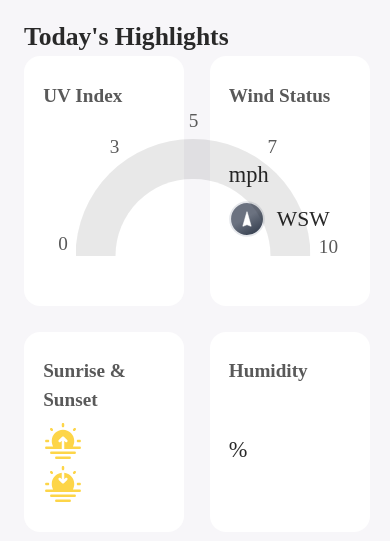
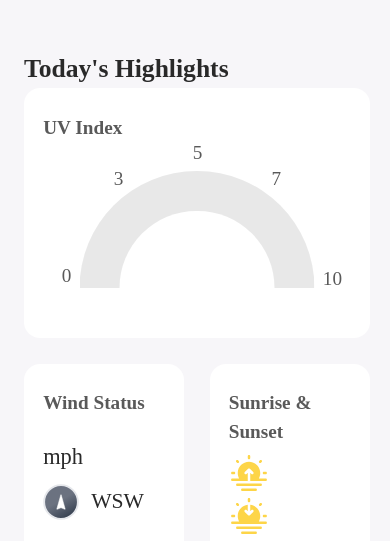
Before and after one commit to DustUnderBag/Weather-App, a website built with webpack: page src/template.html in a window 390 px wide. Shown: the part 438-979 px from the top of the page. Built offline with nearby package versions, Linux system fonts and the light colour scheme; no server answers; a web font is replaced by a local one.

Commit message:
Revert to: Divide css styles into multiple stylesheets

```diff
--- a/src/index.js
+++ b/src/index.js
@@ -1,5 +1,7 @@
 import "./reset.css";
 import "./style.css";
+import "./uv.css";
+import "./loading-overlay.css";
 
 import { fetchWeather, tempUnit, updateTempUnit } from "./fetcher";
 import { displayData } from "./page";
--- /dev/null
+++ b/src/loading-overlay.css
@@ -0,0 +1,18 @@
+#loading-overlay {
+  width: 100%;
+  height: 100%;
+  position: absolute;
+
+  background-image: url(img/loading-screen.svg);
+  background-size: 20%;
+  background-position: 50% 30vh;
+  background-repeat: no-repeat;
+}
+
+/*Mobile size*/
+@media only screen and (max-width: 650px) {
+  #loading-overlay {
+    background-size: 75%;
+    background-position: 50% 25vh;
+  }
+}
--- a/src/style.css
+++ b/src/style.css
@@ -1,17 +1,3 @@
-.red-hat-display-normal {
-  font-family: "Red Hat Display", sans-serif;
-  font-optical-sizing: auto;
-  font-weight: 300;
-  font-style: normal;
-}
-
-.red-hat-display-bold {
-  font-family: "Red Hat Display", sans-serif;
-  font-optical-sizing: auto;
-  font-weight: bold;
-  font-style: normal;
-}
-
 :root {
   --bright-bg-clr: #ffffff;
   --grey-bg-clr: #f7f6f9;
@@ -29,13 +15,11 @@
 h2.description {
   color: var(--secondary-font-clr);
   line-height: 1;
-  margin-bottom: 8px;
-  font-size: 1.2rem;
+  margin-bottom: 24px;
 }
 
 /*Grid Layout of whole page*/
 body {
-  font-family: "Red Hat Display", "Times New Roman", Times, serif;
   background-color: var(--grey-bg-clr);
   color: var(--primary-font-clr);
   min-width: 370px;
@@ -98,27 +82,25 @@ label[for="search-bar"] {
 }
 
 #current-weather-icon {
-  width: 75%;
   margin: -10px;
-  margin-inline: auto;
 }
 
 #current-condition {
   margin-top: 0px;
-  font-size: 1.3rem;
+  font-size: 1.5rem;
   color: var(--secondary-font-clr);
 }
 
 .all-temperatures {
   margin-top: 10px;
   display: grid;
-  grid-template-columns: 1fr 1.75fr;
+  grid-template-columns: 1fr 1fr;
   grid-template-rows: 2fr 1fr;
   column-gap: 10px;
 }
 
 .all-temperatures .temperature {
-  font-size: 2.4rem;
+  font-size: 2.8rem;
   font-weight: 800;
 }
 
@@ -212,7 +194,7 @@ label[for="search-bar"] {
 .daily-forecasts,
 .today-highlights {
   & > h1 {
-    font-size: 1.4rem;
+    font-size: 1.8rem;
     margin-top: 24px;
   }
 }
@@ -253,7 +235,7 @@ label[for="search-bar"] {
 
 .today-highlights > .cards {
   display: grid;
-  grid-template-columns: minmax(340px, 1fr) 1fr 1fr;
+  grid-template-columns: repeat(3, 1fr);
   grid-template-rows: repeat(2, 300px);
   gap: 1.6rem;
   max-width: 1300px;
@@ -301,137 +283,6 @@ label[for="search-bar"] {
   margin-bottom: 4px;
 }
 
-#uv-chart {
-  --section-width: 300px;
-  --section-height: calc(var(--section-width) / 2);
-  --width-offset: 65px;
-  --bar-width: calc(var(--section-width) - var(--width-offset));
-  --bar-height: calc(var(--section-height) - var(--width-offset) / 2);
-  --animation-duration: 0.1s;
-
-  --border-width: 40px;
-
-  position: relative;
-  width: var(--section-width);
-  height: var(--section-height);
-  padding: 0;
-  margin-inline: auto;
-
-  overflow: hidden;
-
-  justify-self: center;
-}
-
-#uv-chart + .sub-data {
-  text-align: center;
-  margin: 0;
-  margin-top: 24px;
-  line-height: 1;
-}
-
-#uv-chart::before,
-#uv-chart::after {
-  position: absolute;
-  bottom: 0;
-  left: 50%;
-  transform: translateX(-50%);
-}
-
-/*The chart*/
-#uv-chart::before {
-  content: "";
-  width: var(--bar-width);
-  height: var(--bar-height);
-  border: var(--border-width) rgba(0, 0, 0, 0.089) solid;
-  border-bottom: none;
-  border-top-left-radius: 1000px;
-  border-top-right-radius: 1000px;
-}
-
-/*The UV index number in the center of chart*/
-#uv-chart::after {
-  content: attr(data-content);
-  font-size: 2rem;
-  font-weight: bold;
-  line-height: 1;
-  color: var(--primary-font-clr);
-}
-
-#uv-bar {
-  position: absolute;
-  top: 100%;
-  left: calc(var(--width-offset) / 2);
-  width: var(--bar-width);
-  height: var(--bar-height);
-
-  border: var(--border-width) solid;
-  border-top: none;
-  border-bottom-left-radius: var(--bar-height);
-  border-bottom-right-radius: var(--bar-height);
-  border-color: #ffbd5f;
-
-  transform-origin: 50% 0;
-
-  transform: rotate(0);
-  transition: transform 1.1s ease-in-out;
-}
-
-#uv-chart > .index {
-  position: absolute;
-  left: 0;
-  top: 100%;
-  width: inherit;
-  height: inherit;
-  transform-origin: 50% 0;
-}
-
-.index > span {
-  position: absolute;
-  font-size: 1.2rem;
-  left: 0.7rem;
-  top: -15px;
-  color: var(--secondary-font-clr);
-}
-
-#index-0 > span {
-  top: -26px;
-  left: 15px;
-}
-
-#index-3 {
-  transform: rotate(54deg);
-
-  & > span {
-    transform: rotate(-54deg);
-  }
-}
-
-#index-5 {
-  transform: rotate(90deg);
-
-  & > span {
-    transform: rotate(-90deg);
-  }
-}
-
-#index-7 {
-  transform: rotate(126deg);
-
-  & > span {
-    transform: rotate(-126deg);
-  }
-}
-
-#index-10 {
-  transform: rotate(180deg);
-
-  & > span {
-    transform: rotate(-180deg);
-    top: -6px;
-    left: 5px;
-  }
-}
-
 #wind-direction {
   display: grid;
   grid-template-columns: auto auto;
@@ -469,18 +320,19 @@ label[for="search-bar"] {
   }
 }
 
-#loading-overlay {
-  width: 100%;
-  height: 100%;
-  position: absolute;
+@media only screen and (max-width: 1530px) {
+  #uv-chart {
+    --section-width: 260px;
+    --width-offset: 55px;
+    --border-width: 25px;
+  }
 
-  background-image: url(img/loading-screen.svg);
-  background-size: 40%;
-  background-position: 50% 35vh;
-  background-repeat: no-repeat;
+  #uv-chart::after {
+    font-size: 2rem;
+  }
 }
 
-@media only screen and (max-width: 1350px) {
+@media only screen and (max-width: 1400px) {
   .info-data span.number {
     font-size: 2.6rem;
   }
@@ -492,6 +344,36 @@ label[for="search-bar"] {
   #sun img {
     width: 60px;
   }
+
+  #uv-chart {
+    --section-width: 215px;
+    --width-offset: 55px;
+    --border-width: 22px;
+  }
+
+  #uv-chart::after {
+    font-size: 1.6rem;
+  }
+
+  #uv-chart + .sub-data {
+    font-size: 1.6rem;
+  }
+}
+
+@media only screen and (max-width: 1370px) {
+  #uv-chart {
+    --section-width: 225px;
+    --width-offset: 55px;
+    --border-width: 25px;
+  }
+
+  #uv-chart::after {
+    font-size: 1.6rem;
+  }
+
+  #uv-chart + .sub-data {
+    font-size: 1.6rem;
+  }
 }
 
 @media only screen and (max-width: 1250px) {
@@ -501,6 +383,38 @@ label[for="search-bar"] {
 
   .info-card {
     padding: 1.6rem 1.2rem;
+  }
+
+  #uv-chart {
+    --section-width: 210px;
+    --width-offset: 55px;
+    --border-width: 25px;
+  }
+
+  #uv-chart::after {
+    font-size: 1.4rem;
+  }
+
+  #uv-chart + .sub-data {
+    font-size: 1.2rem;
+  }
+
+  #uv-chart .index {
+    & > span {
+      font-size: 1.1rem;
+    }
+  }
+
+  #index-0 > span {
+    top: -23px;
+  }
+
+  #index-10 > span {
+    top: -5px;
+  }
+
+  .today-highlights > .cards {
+    grid-template-rows: repeat(2, 250px);
   }
 
   .info-data span.number {
@@ -521,7 +435,59 @@ label[for="search-bar"] {
   }
 }
 
+@media only screen and (max-width: 1200px) {
+  #uv-chart {
+    --section-width: 190px;
+    --width-offset: 50px;
+    --border-width: 25px;
+  }
+
+  #uv-chart::after {
+    font-size: 1.2rem;
+  }
+
+  #uv-chart + .sub-data {
+    font-size: 1.2rem;
+  }
+
+  #index-0 > span {
+    left: 12px;
+  }
+
+  #index-10 > span {
+    left: 5px;
+  }
+}
+
 @media only screen and (max-width: 1110px) {
+  #uv-chart {
+    --section-width: 175px;
+    --width-offset: 50px;
+    --border-width: 20px;
+  }
+
+  #uv-chart::after {
+    font-size: 1.2rem;
+  }
+
+  #uv-chart + .sub-data {
+    font-size: 1.2rem;
+  }
+
+  #uv-chart .index {
+    & > span {
+      font-size: 1rem;
+    }
+  }
+
+  #index-0 > span {
+    top: -23px;
+  }
+
+  #index-10 > span {
+    top: -5px;
+  }
+
   .info-card h2 {
     font-size: 1.3rem;
   }
@@ -541,6 +507,36 @@ label[for="search-bar"] {
     grid-template-rows: repeat(3, 250px);
   }
 
+  #uv-chart {
+    --section-width: 200px;
+    --width-offset: 55px;
+    --border-width: 25px;
+  }
+
+  #uv-chart::after {
+    font-size: 1.6rem;
+  }
+
+  #uv-chart + .sub-data {
+    font-size: 1.3rem;
+  }
+
+  #uv-chart .index {
+    & > span {
+      font-size: 1.2rem;
+    }
+  }
+
+  #index-0 > span {
+    top: -22px;
+    left: 9px;
+  }
+
+  #index-10 > span {
+    top: -5px;
+    left: 1px;
+  }
+
   .info-data span.number {
     font-size: 2.2rem;
 
@@ -551,6 +547,20 @@ label[for="search-bar"] {
 }
 
 @media only screen and (max-width: 925px) {
+  #uv-chart {
+    --section-width: 190px;
+    --width-offset: 50px;
+    --border-width: 23px;
+  }
+
+  #uv-chart::after {
+    font-size: 1.4rem;
+  }
+
+  #uv-chart + .sub-data {
+    font-size: 1.3rem;
+  }
+
   .all-temperatures .temperature {
     font-size: 2.2rem;
   }
@@ -560,6 +570,24 @@ label[for="search-bar"] {
   .today-highlights > .cards {
     grid-template-columns: repeat(2, 1fr);
     grid-template-rows: repeat(4, 250px);
+  }
+
+  .info-card#uv {
+    grid-column: 1 / 3;
+  }
+
+  #uv-chart {
+    --section-width: 250px;
+    --width-offset: 55px;
+    --border-width: 26px;
+  }
+
+  #uv-chart::after {
+    font-size: 1.6rem;
+  }
+
+  #uv-chart + .sub-data {
+    font-size: 1.3rem;
   }
 }
 
@@ -629,6 +657,7 @@ label[for="search-bar"] {
   }
 }
 
+/*Mobile size*/
 @media only screen and (max-width: 650px) {
   body {
     width: 100vw;
--- a/src/uv.css
+++ b/src/uv.css
@@ -128,96 +128,3 @@
     left: 5px;
   }
 }
-
-@media only screen and (max-width: 1200px) {
-  .today-highlights > .cards {
-    display: grid;
-    grid-template-columns: minmax(300px, 1fr) 1fr 1fr;
-  }
-
-  #uv-chart {
-    --section-width: 260px;
-    --width-offset: 55px;
-    --border-width: 30px;
-  }
-}
-
-@media only screen and (max-width: 1065px) {
-  #uv-chart {
-    --section-width: 240px;
-    --width-offset: 55px;
-    --border-width: 30px;
-  }
-
-  #uv-chart::after {
-    font-size: 1.6rem;
-  }
-
-  #uv-chart + .sub-data {
-    font-size: 1.3rem;
-  }
-
-  #uv-chart .index {
-    & > span {
-      font-size: 1.2rem;
-    }
-  }
-
-  #index-0 > span {
-    top: -22px;
-    left: 9px;
-  }
-
-  #index-10 > span {
-    top: -5px;
-    left: 1px;
-  }
-}
-
-@media only screen and (max-width: 935px) {
-  #uv-chart {
-    --section-width: 220px;
-    --width-offset: 55px;
-    --border-width: 30px;
-  }
-
-  #uv-chart::after {
-    font-size: 1.4rem;
-  }
-
-  #uv-chart + .sub-data {
-    font-size: 1.3rem;
-  }
-}
-
-@media only screen and (max-width: 890px) {
-  #uv-chart {
-    --section-width: 210px;
-    --width-offset: 55px;
-    --border-width: 25px;
-  }
-
-  #uv-chart::after {
-    font-size: 1.6rem;
-  }
-
-  #uv-chart + .sub-data {
-    font-size: 1.3rem;
-  }
-}
-
-@media only screen and (max-width: 860px) {
-  #uv-chart {
-    --section-width: 190px;
-    --width-offset: 55px;
-    --border-width: 20px;
-  }
-
-  #uv-chart::after {
-    font-size: 1.6rem;
-  }
-
-  #uv-chart + .sub-data {
-    font-size: 1.3rem;
-  }
-}
```
